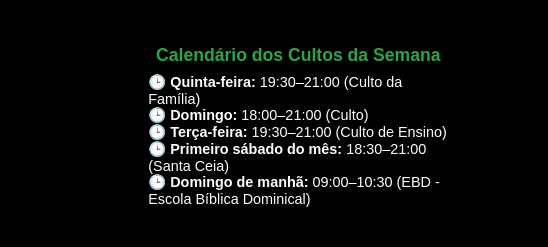
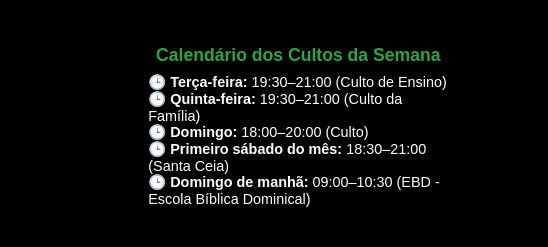
Before and after one commit to alexsandroop/alexsandro, a plain HTML site: page index.html in a window 1280 px wide. Shown: the part 399-646 px from the top of the page, 508-1056 px from the left. Drawn offline with Linux system fonts and the light colour scheme.

Commit message:
Update index.html
Signed-off-by: alexsandroop <frasefraseyou@gmail.com>

```diff
--- a/index.html
+++ b/index.html
@@ -154,9 +154,9 @@
 
             <div class="schedule">
                 <h2>Calendário dos Cultos da Semana</h2>
+                <p>🕒 <strong>Terça-feira:</strong> 19:30–21:00 (Culto de Ensino)</p>
                 <p>🕒 <strong>Quinta-feira:</strong> 19:30–21:00 (Culto da Família)</p>
-                <p>🕒 <strong>Domingo:</strong> 18:00–21:00 (Culto)</p>
-                <p>🕒 <strong>Terça-feira:</strong> 19:30–21:00 (Culto de Ensino)</p>
+                <p>🕒 <strong>Domingo:</strong> 18:00–20:00 (Culto)</p>
                 <p>🕒 <strong>Primeiro sábado do mês:</strong> 18:30–21:00 (Santa Ceia)</p>
                 <p>🕒 <strong>Domingo de manhã:</strong> 09:00–10:30 (EBD - Escola Bíblica Dominical)</p>
             </div>
```
